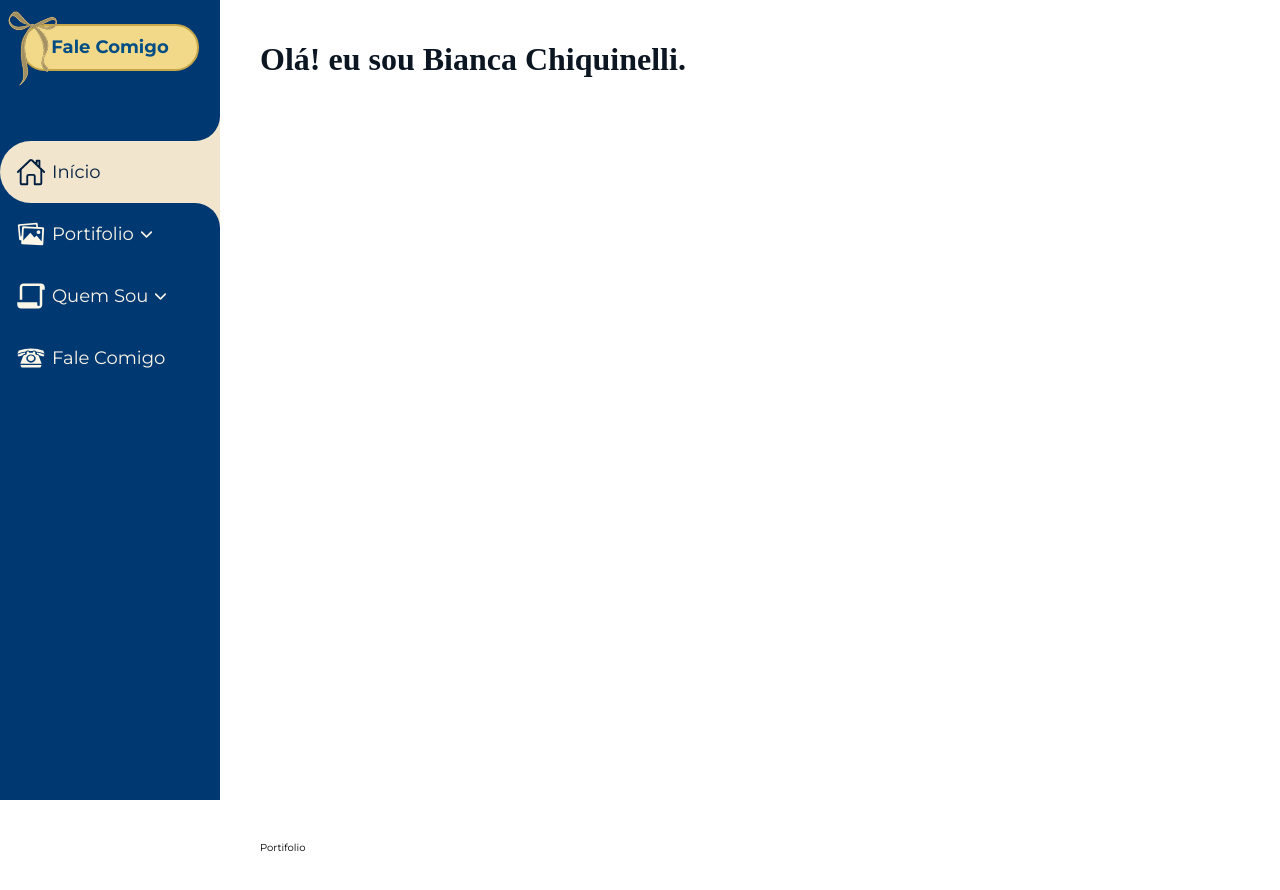
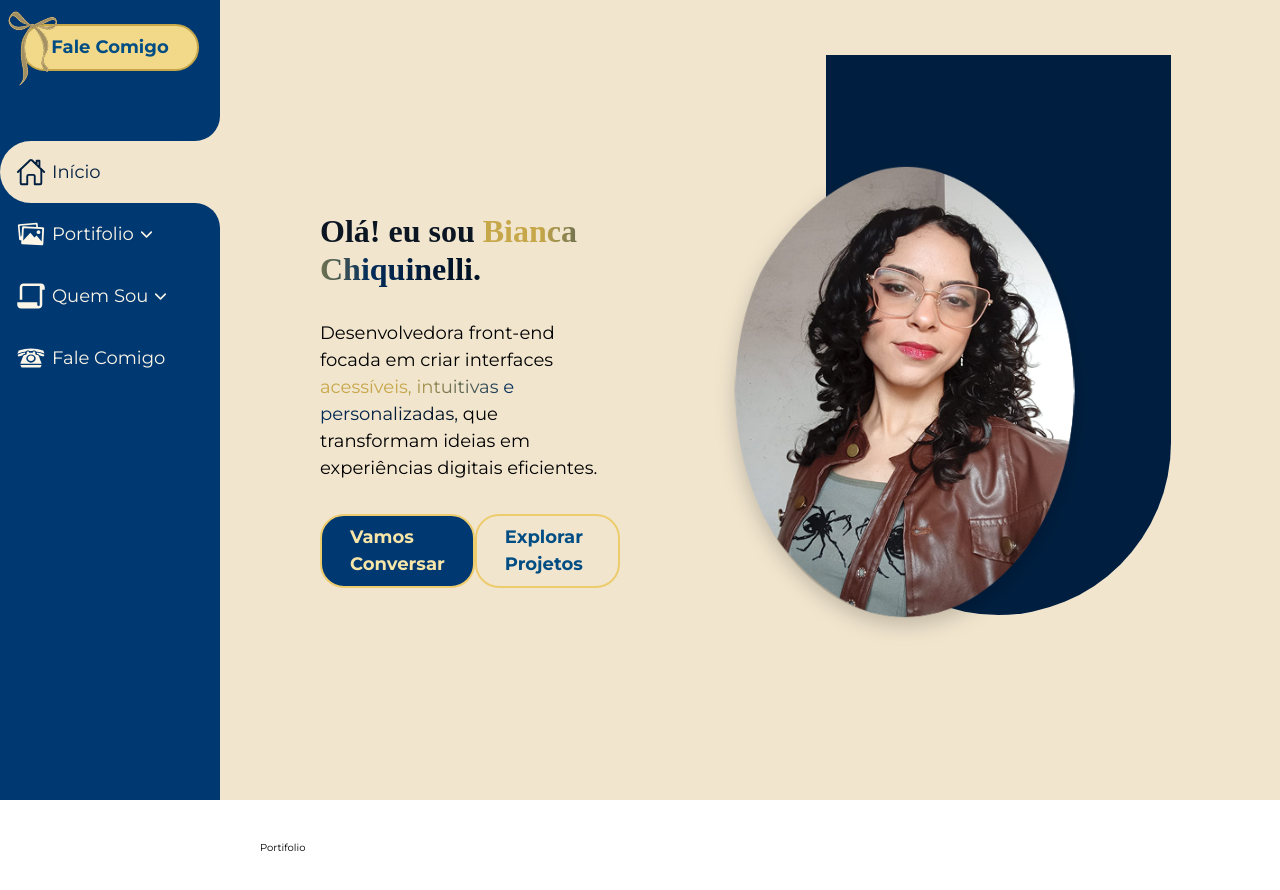
Before and after one commit to chiquinelli-bia/portifolio, a React (Vite) app: page / in a window 1280 px wide. Shown: the top 890 px of the page. Built offline with nearby package versions, Linux system fonts and the light colour scheme; a web font is replaced by a local one.

Commit message:
feat(Inicio): cria hero section do portfólio
- organiza layout com texto e imagem em flexbox
- aplica estilos tipográficos e destaque em gradiente
- adiciona efeito de drop-shadow ao design system
- ajusta estrutura de assets para imagem de perfil

```diff
--- /dev/null
+++ b/src/assets/index.js
@@ -0,0 +1,3 @@
+import minhaFoto from "./minhaFoto.png";
+
+export { minhaFoto };
--- a/src/pages/landingPage/sections/inicio/index.jsx
+++ b/src/pages/landingPage/sections/inicio/index.jsx
@@ -1,9 +1,38 @@
+import { Paragraph } from "@/components/body";
+import { ButtonLink } from "@/components/button/buttonLink";
+import styles from "./inicio.module.css";
 import { Heading } from "@/components/heading";
+import { minhaFoto } from "@/assets/index";
 
 export const Inicio = () => {
   return (
-    <section>
-      <Heading>Olá! eu sou Bianca Chiquinelli.</Heading>
+    <section id="inicio" className={styles.container}>
+      <div className={styles.conteudoWrapper}>
+        <Heading>
+          Olá! eu sou
+          <span className={styles.textoDestaque}> Bianca Chiquinelli.</span>
+        </Heading>
+        <Paragraph>
+          Desenvolvedora front-end focada em criar interfaces{" "}
+          <span className={styles.textoDestaque}>
+            acessíveis, intuitivas e personalizadas,{" "}
+          </span>
+          que transformam ideias em experiências digitais eficientes.
+        </Paragraph>
+        <div className={styles.acoesWrapper}>
+          <ButtonLink>Vamos Conversar</ButtonLink>
+          <ButtonLink className="outline">Explorar Projetos</ButtonLink>
+        </div>
+      </div>
+      <figure className={styles.fotoWrapper}>
+        <img
+          src={minhaFoto}
+          alt="Retrato de Bianca Chiquinelli"
+          className={styles.fotoPerfil}
+          loading="eager"
+          decoding="async"
+        />
+      </figure>
     </section>
   );
 };
--- /dev/null
+++ b/src/pages/landingPage/sections/inicio/inicio.module.css
@@ -0,0 +1,58 @@
+.container {
+  display: flex;
+  align-items: center;
+  background: var(--color-brand-beige-400);
+  column-gap: 10rem;
+  padding: 0 10rem;
+}
+
+.textoDestaque {
+  background: linear-gradient(
+    90deg,
+    var(--color-brand-yellow-500) 25%,
+    var(--color-brand-blue-500),
+    var(--color-brand-blue-700) 90%
+  );
+  background-clip: text;
+  -webkit-background-clip: text;
+  color: transparent;
+}
+
+.acoesWrapper {
+  display: flex;
+  justify-content: space-between;
+  max-width: 46.5rem;
+  width: 100%;
+}
+.conteudoWrapper {
+  display: flex;
+  flex: 1;
+  gap: 3.2rem;
+  flex-direction: column;
+}
+
+.fotoWrapper {
+  position: relative;
+  display: flex;
+  justify-content: center;
+  padding-right: 9rem;
+}
+
+.fotoWrapper::before {
+  content: "";
+  position: absolute;
+  width: 34.5rem;
+  height: 56rem;
+  background: var(--color-brand-blue-600);
+  border-radius: 0 0 35rem 35rem;
+  left: 38%;
+  top: -11rem;
+  transform: translateX(-20%);
+}
+
+.fotoPerfil {
+  position: relative;
+  width: 37rem;
+  height: 47rem;
+  filter: drop-shadow(var(--shadow-depth-surface-dark));
+}
--- a/src/styles/global.css
+++ b/src/styles/global.css
@@ -87,8 +87,10 @@
   --font-size-nav-item-active: 18px;
   --line-height-nav-item-active: 1.5;
   --font-weight-nav-item-active: 700;
+
+  /* === Elevations === */
+  --shadow-depth-surface-dark: 0 0.8rem 1rem rgba(0, 0, 0, 0.2);
 }
-
 /* =========================================================
    RESET
 ========================================================= */
@@ -132,6 +134,11 @@ svg,
 video {
   display: block;
   max-width: 100%;
+}
+img,
+picture,
+svg {
+  image-rendering: auto;
 }
 
 button,
```
Also changed, not shown: src/assets/minhaFoto.png (added).
